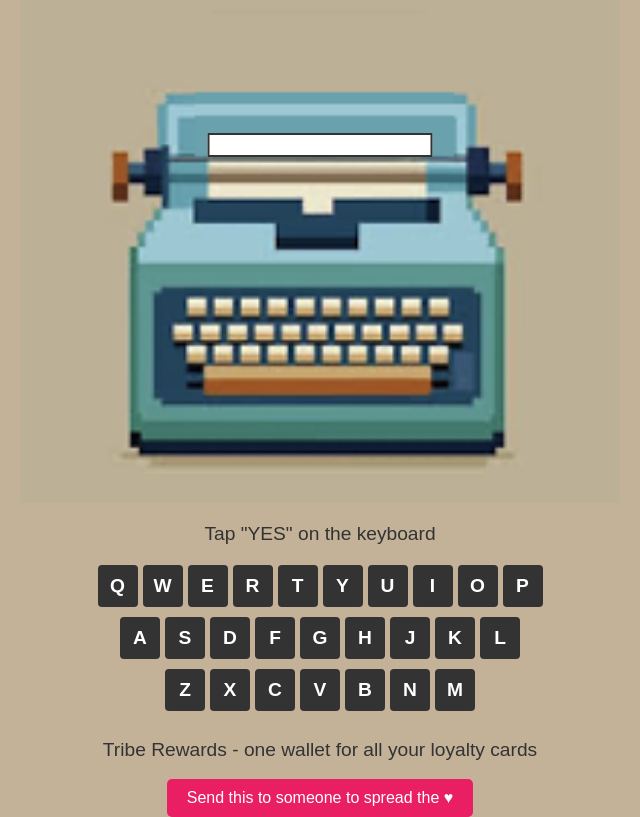
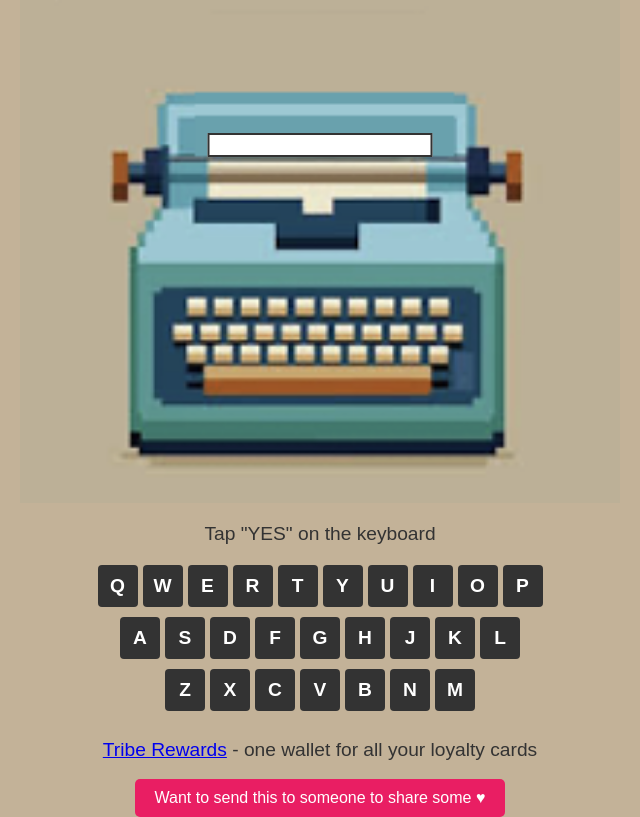
Before and after one commit to kitsuneza/tribe-web, a plain HTML site: page bmine.html in a window 1280 px wide. Shown: the part 58-875 px from the top of the page, without its empty margins (320-960 px from the left). Drawn offline with Linux system fonts and the light colour scheme.

Commit message:
Update bmine.html

```diff
--- a/bmine.html
+++ b/bmine.html
@@ -225,13 +225,13 @@ a button:active {
 <br/>
     <div>
       <p class="message">
-      Tribe Rewards - one wallet for all your loyalty cards
+      <a href="https://www.triberewardsapp.com">Tribe Rewards</a> - one wallet for all your loyalty cards
     </p>
   </div>
   <br/>
   <div>
     <a href="https://api.whatsapp.com/send?text=Wanna%20be%20my%20Valentine%20:%20https%3A%2F%2Fwww.triberewardsapp.com%2Fbmine.html" target="_blank">
-  <button>Send this to someone to spread the ♥ </button>
+  <button>Want to send this to someone to share some ♥ </button>
 </a>
     </div>
 
```
